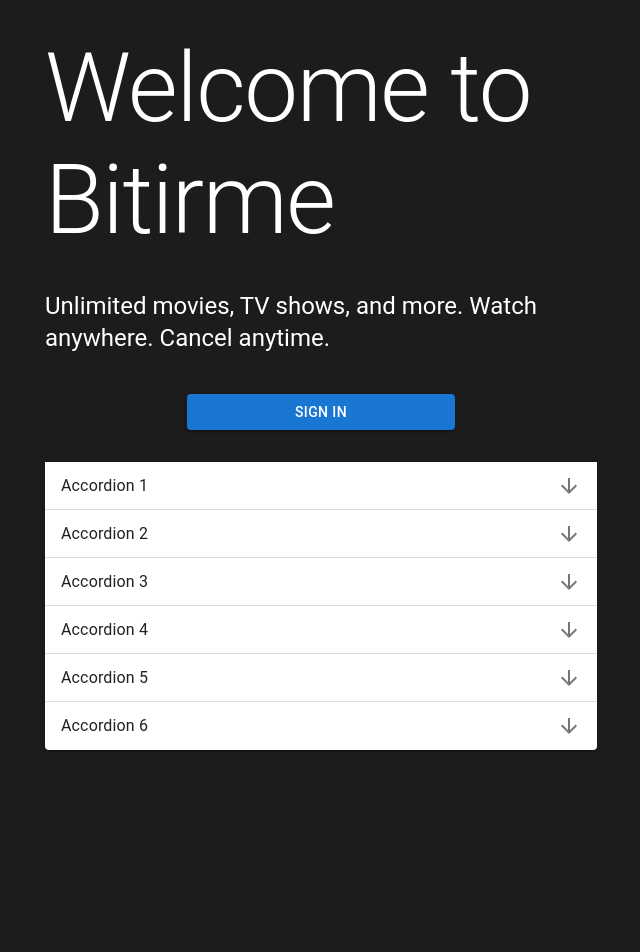
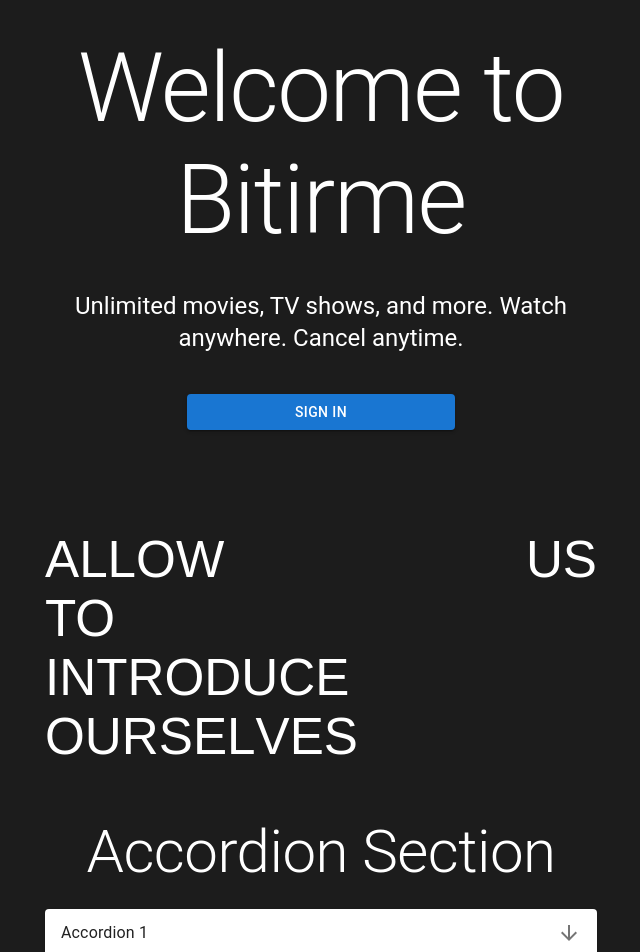
Before and after one commit to AhmetArdaOz/Bitirme-Projesi, a React (Create React App) app in the folder bitirme_projesi/: page / in a window 1280 px wide. Shown: the top 952 px of the page, without its empty margins (319-959 px from the left). Before the commit the page ends 800 px from the top, so only its background shows below. Built offline with nearby package versions, Linux system fonts and the light colour scheme.

Commit message:
welcomePage updated
ekleme yapılacak.

```diff
--- a/bitirme_projesi/src/pages/WelcomePage.js
+++ b/bitirme_projesi/src/pages/WelcomePage.js
@@ -1,28 +1,72 @@
-import React from "react";
+import React, { useState, useEffect } from "react";
 import Button from "@mui/material/Button";
 import { Link as RouterLink } from "react-router-dom";
 import Grid from "@mui/material/Grid";
 import Box from "@mui/material/Box";
 import Typography from "@mui/material/Typography";
 import Container from "@mui/material/Container";
-import "../styling/WelcomePage.css"
-import Accordion from '@mui/material/Accordion';
-import AccordionDetails from '@mui/material/AccordionDetails';
-import AccordionSummary from '@mui/material/AccordionSummary';
-import ArrowDownwardIcon from '@mui/icons-material/ArrowDownward';
-import ArrowDropDownIcon from '@mui/icons-material/ArrowDropDown';
+import "../styling/WelcomePage.css";
+import Accordion from "@mui/material/Accordion";
+import AccordionDetails from "@mui/material/AccordionDetails";
+import AccordionSummary from "@mui/material/AccordionSummary";
+import ArrowDownwardIcon from "@mui/icons-material/ArrowDownward";
 
 export default function WelcomePage() {
+  const [expanded, setExpanded] = useState(null);
+
+  const handleChange = (panel) => (event, isExpanded) => {
+    setExpanded(isExpanded ? panel : null);
+  };
+  useEffect(() => {
+    const enhance = () => {
+      const element = document.getElementById("channel-link");
+      if (element) {
+        const text = element.innerText.split("");
+
+        element.innerText = "";
+
+        text.forEach((value, index) => {
+          const outer = document.createElement("span");
+
+          outer.className = "outer";
+
+          const inner = document.createElement("span");
+
+          inner.className = "inner";
+
+          inner.style.animationDelay = `${rand(-5000, 0)}ms`;
+
+          const letter = document.createElement("span");
+
+          letter.className = "letter";
+
+          letter.innerText = value;
+
+          letter.style.animationDelay = `${index * 1000}ms`;
+
+          inner.appendChild(letter);
+
+          outer.appendChild(inner);
+
+          element.appendChild(outer);
+        });
+      }
+    };
+
+    enhance();
+  }, []);
+
+  const rand = (min, max) => Math.floor(Math.random() * (max - min + 1)) + min;
   return (
-        <Container  className="welcomePageComponent" maxWidth="sm">
-            <Box sx={{ my: 4 }}>
+    <Container className="welcomePageComponent" maxWidth="sm">
+      <Box className="welcomeMessage" sx={{ my: 4 }}>
         <Typography variant="h1" component="h1" gutterBottom>
           Welcome to Bitirme
         </Typography>
         <Typography variant="h5" component="p" gutterBottom>
           Unlimited movies, TV shows, and more. Watch anywhere. Cancel anytime.
         </Typography>
-                <Grid  className="signInButtonGrid" container spacing={2} sx={{ mt: 3 }}>
+        <Grid className="signInButtonGrid" container spacing={2} sx={{ mt: 3 }}>
           <Grid item xs={12} md={6}>
             <Button
               className="signInButton"
@@ -36,8 +80,41 @@ export default function WelcomePage() {
           </Grid>
         </Grid>
       </Box>
+              <div id="text">
+              <div className="line">
+                <p className="word">Allow </p>
+                <p className="word">us</p>
+              </div>
 
-            <Accordion>
+              <div className="line">
+                <p className="word">to</p>
+
+              </div>
+
+              <div className="line">
+                <p className="word">introduce</p>
+              </div>
+
+              <div className="line">
+                <a
+                  id="channel-link"
+
+                  // aboutus sayfasına yönlendirmesi lazım
+                  // veya herhangi bir yere ayarlanabilir
+                  href=""
+                  target="_blank"
+                  className="word fancy"
+                >
+                  ourselves
+                </a>
+              </div>
+            </div>
+
+      <Typography className="accordionHeader" variant="h2" component="h2" gutterBottom>
+          Accordion Section
+      </Typography>
+      <Grid className="accordionGrid">
+        <Accordion expanded={expanded === 'panel1'} onChange={handleChange('panel1')}>
           <AccordionSummary
             expandIcon={<ArrowDownwardIcon />}
             aria-controls="panel1-content"
@@ -53,12 +130,11 @@ export default function WelcomePage() {
           </AccordionDetails>
         </Accordion>
 
-
-      <Accordion>
+        <Accordion expanded={expanded === 'panel2'} onChange={handleChange('panel2')}>
           <AccordionSummary
             expandIcon={<ArrowDownwardIcon />}
-          aria-controls="panel1-content"
-          id="panel1-header"
+            aria-controls="panel2-content"
+            id="panel2-header"
           >
             <Typography>Accordion 2</Typography>
           </AccordionSummary>
@@ -70,12 +146,11 @@ export default function WelcomePage() {
           </AccordionDetails>
         </Accordion>
 
-
-      <Accordion>
+        <Accordion expanded={expanded === 'panel3'} onChange={handleChange('panel3')}>
           <AccordionSummary
             expandIcon={<ArrowDownwardIcon />}
-          aria-controls="panel1-content"
-          id="panel1-header"
+            aria-controls="panel3-content"
+            id="panel3-header"
           >
             <Typography>Accordion 3</Typography>
           </AccordionSummary>
@@ -87,12 +162,11 @@ export default function WelcomePage() {
           </AccordionDetails>
         </Accordion>
 
-
-      <Accordion>
+        <Accordion expanded={expanded === 'panel4'} onChange={handleChange('panel4')}>
           <AccordionSummary
             expandIcon={<ArrowDownwardIcon />}
-          aria-controls="panel1-content"
-          id="panel1-header"
+            aria-controls="panel4-content"
+            id="panel4-header"
           >
             <Typography>Accordion 4</Typography>
           </AccordionSummary>
@@ -104,12 +178,11 @@ export default function WelcomePage() {
           </AccordionDetails>
         </Accordion>
 
-
-      <Accordion>
+        <Accordion expanded={expanded === 'panel5'} onChange={handleChange('panel5')}>
           <AccordionSummary
             expandIcon={<ArrowDownwardIcon />}
-          aria-controls="panel1-content"
-          id="panel1-header"
+            aria-controls="panel5-content"
+            id="panel5-header"
           >
             <Typography>Accordion 5</Typography>
           </AccordionSummary>
@@ -120,25 +193,7 @@ export default function WelcomePage() {
             </Typography>
           </AccordionDetails>
         </Accordion>
-
-
-      <Accordion>
-        <AccordionSummary
-          expandIcon={<ArrowDownwardIcon />}
-          aria-controls="panel1-content"
-          id="panel1-header"
-        >
-          <Typography>Accordion 6</Typography>
-        </AccordionSummary>
-        <AccordionDetails>
-          <Typography>
-            Lorem ipsum dolor sit amet, consectetur adipiscing elit. Suspendisse
-            malesuada lacus ex, sit amet blandit leo lobortis eget.
-          </Typography>
-        </AccordionDetails>
-      </Accordion>
-
+      </Grid>
     </Container>
   );
-
 }
--- a/bitirme_projesi/src/styling/WelcomePage.css
+++ b/bitirme_projesi/src/styling/WelcomePage.css
@@ -7,3 +7,139 @@
         justify-content: center;
         align-items: center;
     }
+
+    .welcomeMessage{
+        text-align: center;
+    }
+
+    .accordionHeader{
+        text-align: center;
+    }
+
+    :root {
+        --green: rgb(42, 252, 152);
+        --blue: rgb(41, 121, 255);
+      }
+
+      @keyframes float {
+        from, to {
+          transform: translateY(-0%);
+        }
+
+        50% {
+          transform: translateY(-3%);
+        }
+      }
+
+      @keyframes background-pan {
+        from {
+          background-position: 1000% center;
+        }
+
+        to {
+          background-position: 0% center;
+        }
+      }
+
+      .line {
+        display: flex;
+        justify-content: space-between;
+      }
+
+      #text{
+        margin-bottom: 50px;
+        margin-top: 100px;
+      }
+      .word {
+        color: white;
+        font-size: clamp(1rem, 4vw, 5rem);
+        font-family: "Rubik", sans-serif;
+        margin: 0rem;
+        text-transform: uppercase;
+        transition: opacity 250ms ease;
+      }
+
+      a {
+        text-decoration: none;
+      }
+
+      #text:has(.fancy:hover) .word:not(.fancy:hover) {
+        opacity: 0.2;
+      }
+
+      .fancy span {
+        display: inline-block;
+      }
+
+      .fancy > .outer {
+        transition: transform 350ms ease;
+      }
+
+      .fancy:hover > .outer {
+        transition-duration: 800ms;
+      }
+
+      .fancy:hover > .outer > .inner {
+        animation: float 5s ease infinite;
+      }
+
+      .fancy:hover > .outer > .inner > .letter {
+        background: linear-gradient(
+          to right,
+          var(--blue),
+          var(--green),
+          var(--blue)
+        );
+        background-size: 1000%;
+        -webkit-background-clip: text;
+        -webkit-text-fill-color: transparent;
+        animation: background-pan 150s linear infinite;
+      }
+
+      .fancy:hover > .outer:nth-child(1) {
+        transform: translate(-80%, 60%) rotate(8deg);
+      }
+
+      .fancy:hover > .outer:nth-child(2) {
+        transform: translate(-40%, 20%) rotate(4deg);
+      }
+
+      .fancy:hover > .outer:nth-child(3) {
+        transform: translate(-10%, 60%) rotate(-6deg);
+      }
+
+      .fancy:hover > .outer:nth-child(4) {
+        transform: translate(0%, 8%) rotate(-8deg);
+      }
+
+      .fancy:hover > .outer:nth-child(5) {
+        transform: translate(0%, -20%) rotate(5deg);
+      }
+
+      .fancy:hover > .outer:nth-child(6) {
+        transform: translate(0%, 20%) rotate(-3deg);
+      }
+
+      .fancy:hover > .outer:nth-child(7) {
+        transform: translate(0%, -40%) rotate(-5deg);
+      }
+
+      .fancy:hover > .outer:nth-child(8) {
+        transform: translate(0%, 15%) rotate(10deg);
+      }
+
+      .fancy:hover > .outer:nth-child(9) {
+        transform: translate(0%, -50%) rotate(8deg);
+      }
+
+      .fancy:hover > .outer:nth-child(10) {
+        transform: translate(0%, 15%) rotate(-6deg);
+      }
+
+      .fancy:hover > .outer:nth-child(11) {
+        transform: translate(50%, -10%) rotate(-3deg);
+      }
+
+      .fancy:hover > .outer:nth-child(12) {
+        transform: translate(120%, -30%) rotate(-10deg);
+      }
```
Also changed, not shown: 1 other file (tests, documents, lock files or other folders). Lines whose indentation alone changed are shown as unchanged.
